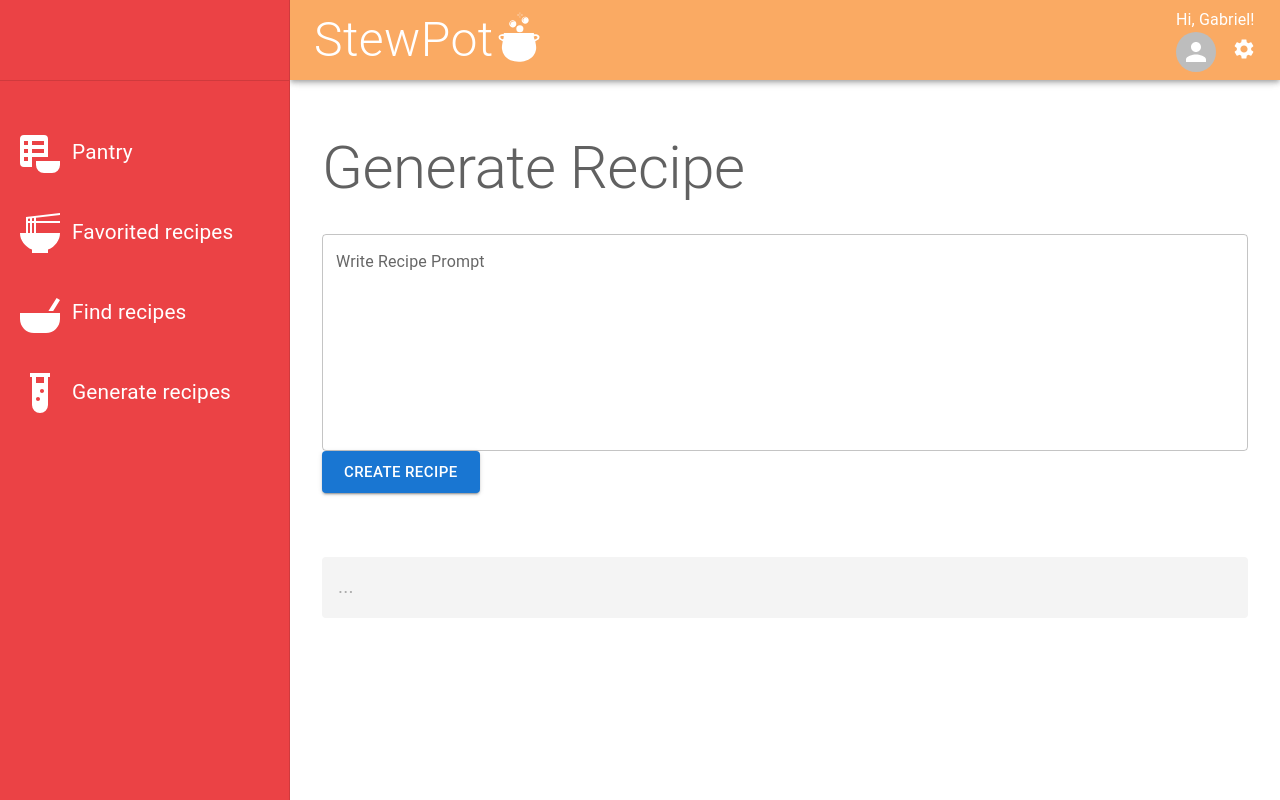
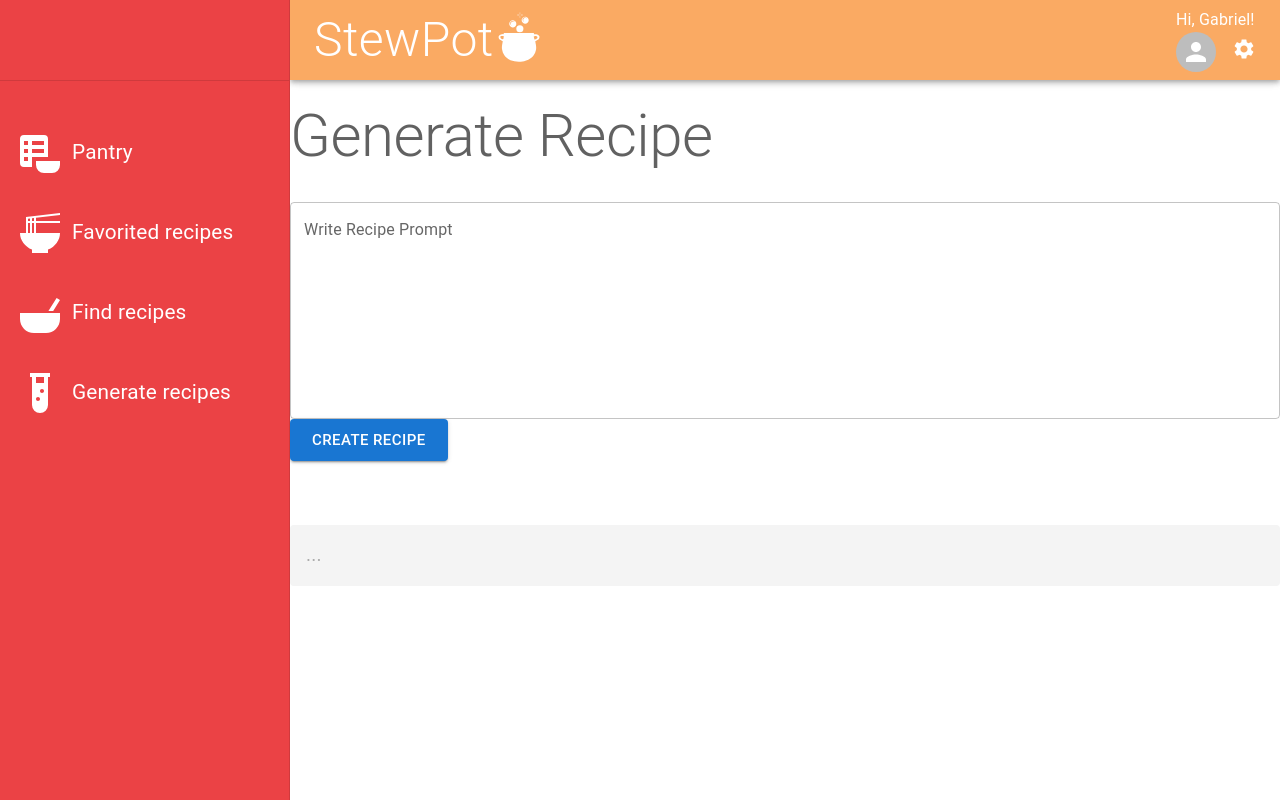
Before and after one commit to wizardbusiness/stewpot, a React (Vite) app: page /generate-recipe in a window 1280 px wide. Built offline with nearby package versions, Linux system fonts and the light colour scheme.

Commit message:
abstracted view area outer styling for consistency

```diff
--- a/src/views/Favorites.tsx
+++ b/src/views/Favorites.tsx
@@ -32,7 +32,7 @@ export default function Favorites() {
   )
 
   return (
-    <Box sx={{padding: '2em'}}>
+    <>
       <Typography paddingBottom='0.5em' color='#616161' variant='h2'>Favorites</Typography>
       <SearchBar placeholderText='Search Recipes' data={recipes} dataProperty='name' setResults={setSearchedRecipes} />
       <Box sx={{width: '100%', height: '2em'}}/>
@@ -54,7 +54,7 @@ export default function Favorites() {
 
 
         </DndContext>
-    </Box>
+    </>
 
   )
 }
--- a/src/views/FindRecipes.tsx
+++ b/src/views/FindRecipes.tsx
@@ -66,7 +66,7 @@ export default function FindRecipes() {
 
   // find recipe view
   return (
-    <Box sx={{padding: '2em'}}>
+    <>
       <Typography paddingBottom='0.5em' color='#616161' variant='h2'>Find Recipes</Typography>
 
       <AddIngredientModal infoText='Get Started &gt;' pantry={false} btnText='+ Add Ingredients From Pantry' searchTxt='Search Pantry' includeControls/>
@@ -89,6 +89,6 @@ export default function FindRecipes() {
       </Grid>
       </SortableContext>
       </DndContext>
-    </Box>
+    </>
   )
 }
--- a/src/views/GenerateRecipe.tsx
+++ b/src/views/GenerateRecipe.tsx
@@ -3,7 +3,7 @@ import {  Box, TextField, Button, Typography, } from '@mui/material';
 
 function GenerateRecipe() {
   return (
-    <Box sx={{height: '90%', padding: '2em 2em 0em 2em', display: 'flex', flexDirection: 'column'}}>
+    <>
       <Typography paddingBottom='0.5em' color='#616161' variant='h2'>Generate Recipe</Typography>
       <Box sx={{width: '100%'}}>
         <TextField
@@ -29,7 +29,7 @@ function GenerateRecipe() {
         {/* <legend>Output</legend> */}
         <Typography fontSize='1.2em'>...</Typography>
       </Box>
-    </Box>
+    </>
   )
 }
 
```
